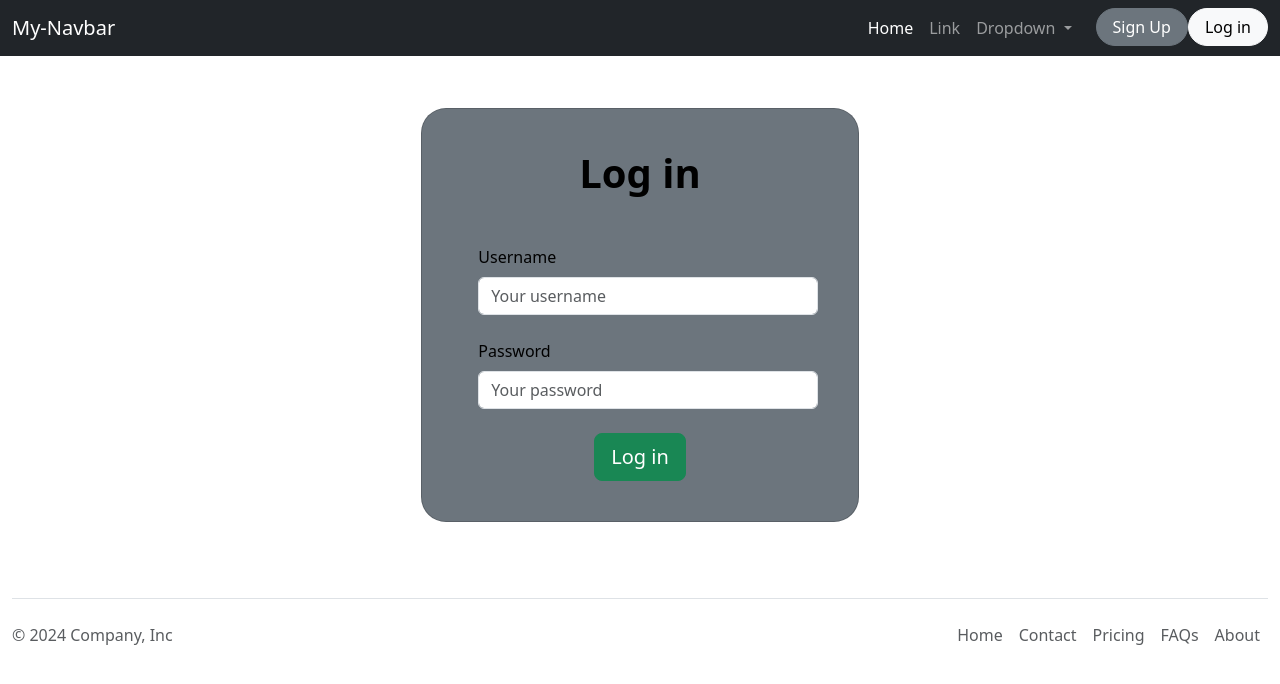
After one commit to MaGhiasi/django_market_place, a Django app: page /login/ in a window 1280 px wide. The commit adds this page. Shown: the top 684 px of the page. Run offline with Django 5.2, Linux system fonts and the light colour scheme; parts of the project's set-up code (start-up, migrations or seed data) failed here and were passed over; some libraries are stand-ins or nearby versions.

Commit message:
login completed

```diff
--- /dev/null
+++ b/core/forms.py
@@ -0,0 +1,37 @@
+from django import forms
+from django.contrib.auth.forms import UserCreationForm, AuthenticationForm
+from django.contrib.auth.forms import User
+
+
+class LoginForm(AuthenticationForm):
+    username = forms.CharField(widget=forms.TextInput(attrs={
+        'placeholder': 'Your username',
+        'class': 'form-control'
+    }))
+    password = forms.CharField(widget=forms.PasswordInput(attrs={
+        'placeholder': 'Your password',
+        'class': 'form-control'
+    }))
+
+
+class SignupForm(UserCreationForm):
+    username = forms.CharField(widget=forms.TextInput(attrs={
+        'placeholder': 'Your username',
+        'class': 'form-control'
+    }))
+    email = forms.EmailField(widget=forms.EmailInput(attrs={
+        'placeholder': 'Your email',
+        'class': 'form-control'
+    }))
+    password1 = forms.CharField(widget=forms.PasswordInput(attrs={
+        'placeholder': 'Your password',
+        'class': 'form-control'
+    }))
+    password2 = forms.CharField(widget=forms.PasswordInput(attrs={
+        'placeholder': 'Confirm password',
+        'class': 'form-control'
+    }))
+
+    class Meta:
+        model = User
+        fields = ('username', 'email', 'password1', 'password2')
--- a/core/templates/core/base.html
+++ b/core/templates/core/base.html
@@ -44,8 +44,8 @@
             </li>
           </ul>
 <!--            <div class="d-flex gap-2 justify-content-center py-5">-->
-              <button class="btn btn-secondary rounded-pill px-3" type="button">Sign Up</button>
-              <button class="btn btn-light rounded-pill px-3" type="button">Log in</button>
+              <a href="{% url 'core:signup' %}"><button class="btn btn-secondary rounded-pill px-3" type="button">Sign Up</button></a>
+              <a href="{% url 'core:login' %}"><button class="btn btn-light rounded-pill px-3" type="button">Log in</button></a>
 <!--            </div>-->
         </div>
       </div>
@@ -67,7 +67,7 @@
 
         <ul class="nav col-md-4 justify-content-end">
           <li class="nav-item"><a href="#" class="nav-link px-2 text-body-secondary">Home</a></li>
-          <li class="nav-item"><a href="{% url 'contact' %}" class="nav-link px-2 text-body-secondary">Contact</a></li>
+          <li class="nav-item"><a href="{% url 'core:contact' %}" class="nav-link px-2 text-body-secondary">Contact</a></li>
           <li class="nav-item"><a href="#" class="nav-link px-2 text-body-secondary">Pricing</a></li>
           <li class="nav-item"><a href="#" class="nav-link px-2 text-body-secondary">FAQs</a></li>
           <li class="nav-item"><a href="#" class="nav-link px-2 text-body-secondary">About</a></li>
--- /dev/null
+++ b/core/templates/core/login.html
@@ -0,0 +1,60 @@
+{% extends 'core/base.html' %}
+
+{% block title %}
+    login
+{% endblock %}
+
+{% block content %}
+<section>
+  <div class="container">
+    <div class="row d-flex justify-content-center align-items-center">
+      <div class="col-lg-6 col-xl-5 mx-3 my-1 p-5">
+        <div class="card text-black bg-secondary" style="border-radius: 25px;">
+          <div class="card-body p-md-3">
+            <div class="row justify-content-center ">
+              <div class="col-md-12 col-lg-12 col-xl-12 order-1 order-lg-1">
+
+                <p class="text-center h1 fw-bold mb-5 mx-1 mx-md-4 mt-4">Log in</p>
+
+                <form action="." method="post" class="mx-1 mx-md-4">
+                {% csrf_token %}
+
+                  <div class="d-flex flex-row align-items-end mb-4">
+                    <i class="fas fa-envelope fa-lg me-3 fa-fw mb-4"></i>
+                    <div data-mdb-input-init class="form-outline flex-fill mb-0">
+                      <label class="form-label" >Username</label><br>
+                      {{ form.username }}
+                    </div>
+                  </div>
+
+                  <div class="d-flex flex-row align-items-end mb-4">
+                    <i class="fas fa-envelope fa-lg me-3 fa-fw mb-4"></i>
+                    <div data-mdb-input-init class="form-outline flex-fill mb-0">
+                      <label class="form-label" >Password</label><br>
+                      {{ form.password }}
+                    </div>
+                  </div>
+
+                  {% if form.errors or form.non_field_errors %}
+                    <div class="d-flex justify-content-center mx-4 mb-3 mb-lg-4">
+                      {% for field in form %}
+                        {{ field.errors }}
+
+                      {% endfor %}
+                      {{ form.non_field_errors }}
+                    </div>
+                  {% endif %}
+
+                  <div class="d-flex justify-content-center mx-4 mb-3 mb-lg-4">
+                    <button value="Submit" type="submit" class="btn btn-success btn-lg">Log in</button>
+                  </div>
+                </form>
+              </div>
+            </div>
+          </div>
+        </div>
+      </div>
+    </div>
+  </div>
+</section>
+{% endblock %}
--- /dev/null
+++ b/core/urls.py
@@ -0,0 +1,14 @@
+from django.urls import path
+from . import views
+from django.contrib.auth import views as auth_views
+
+from .forms import LoginForm
+
+app_name = 'core'
+
+urlpatterns = [
+    path('', views.index, name='index'),
+    path('contact/', views.contact, name='contact'),
+    path('signup/', views.signup, name='signup'),
+    path('login/', auth_views.LoginView.as_view(template_name='core/login.html', authentication_form=LoginForm), name='login'),
+]
--- a/first_site/settings.py
+++ b/first_site/settings.py
@@ -27,6 +27,9 @@ DEBUG = True
 
 ALLOWED_HOSTS = []
 
+LOGIN_URL = '/login/'
+LOGIN_REDIRECT_URL = '/'
+LOGOUT_REDIRECT_URL = '/'
 
 # Application definition
 INSTALLED_APPS = [
--- a/first_site/urls.py
+++ b/first_site/urls.py
@@ -19,12 +19,10 @@ from django.conf import settings
 from django.conf.urls.static import static
 from django.contrib import admin
 from django.urls import path, include
-from core.views import index, contact
 
 urlpatterns = [
-    path('', index, name='index'),
+    path('', include('core.urls')),
     path('items/', include('item.urls')),
-    path('contact/', contact, name='contact'),
     path('admin/', admin.site.urls),
     path('__debug__/', include('debug_toolbar.urls')),
 ] + static(settings.MEDIA_URL, document_root=settings.MEDIA_ROOT)
```
Also changed, not shown: core/templates/core/signup.html (added, +76 -0 lines), core/views.py (+18 -1 lines), core/templates/core/index.html (line endings or trailing spaces), db.sqlite3.
